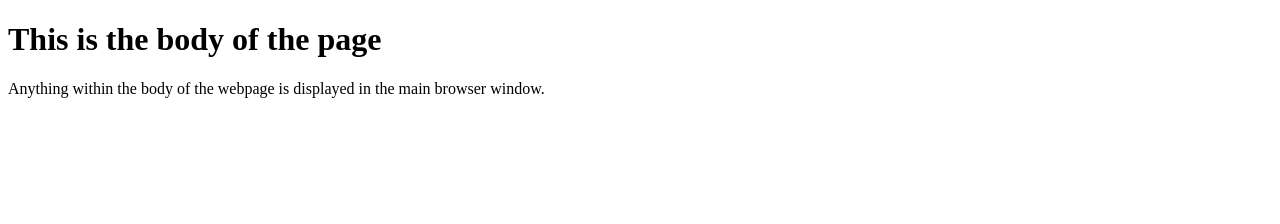
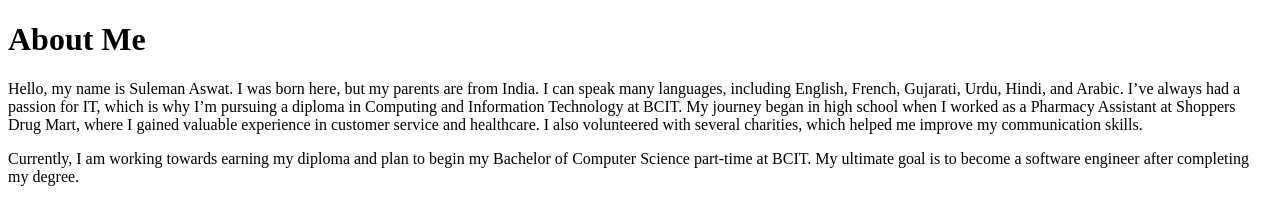
Before and after one commit to Sulemanaswat7/ACIT1620, a plain HTML site: page week1/index.html in a window 1280 px wide. Drawn offline with Linux system fonts and the light colour scheme.

Commit message:
index.html

```diff
--- a/week1/index.html
+++ b/week1/index.html
@@ -1,12 +1,14 @@
 <!DOCTYPE html>
 <html>
     <head>
-        <title>My First Webpage</title>
+        <title>Suleman Aswat</title>
     </head>
     <body>
-        <h1>This is the body of the page</h1>
+        <h1>About Me</h1>
         <P>
-            Anything within the body of the webpage is displayed in the main browser window.
+            Hello, my name is Suleman Aswat. I was born here, but my parents are from India. I can speak many languages, including English, French, Gujarati, Urdu, Hindi, and Arabic. I’ve always had a passion for IT, which is why I’m pursuing a diploma in Computing and Information Technology at BCIT. My journey began in high school when I worked as a Pharmacy Assistant at Shoppers Drug Mart, where I gained valuable experience in customer service and healthcare. I also volunteered with several charities, which helped me improve my communication skills.
+        </P>
+        <P>Currently, I am working towards earning my diploma and plan to begin my Bachelor of Computer Science part-time at BCIT. My ultimate goal is to become a software engineer after completing my degree.
         </P>
     </body>
 </html>
```
